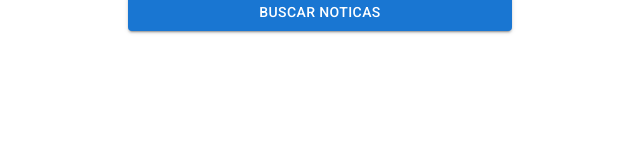
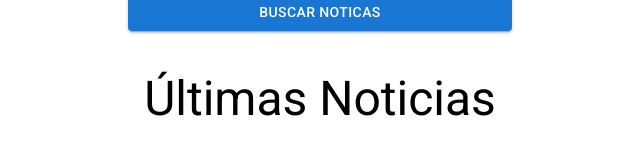
Before and after one commit to angela-001-g/noticias-api, a React (Vite) app in the folder noticiasapi/: page / in a window 1280 px wide. Shown: the part 214-368 px from the top of the page, without its empty margins (320-960 px from the left). Built offline with nearby package versions, Linux system fonts and the light colour scheme; no server answers.

Commit message:
creando el componente de listado de noticias

```diff
--- a/noticiasapi/src/App.jsx
+++ b/noticiasapi/src/App.jsx
@@ -1,5 +1,6 @@
 import { Container, Grid, Typography } from '@mui/material';
 import Formulario from './components/Formulario';
+import ListadoNoticias from './components/ListadoNoticias';
 import { NoticiasProvider } from './context/NoticiasProvider';
 
 function App() {
@@ -24,6 +25,8 @@
           </Grid>
         </Grid>
 
+        <ListadoNoticias/>
+
       </Container>
     </NoticiasProvider>
   )
--- /dev/null
+++ b/noticiasapi/src/components/ListadoNoticias.jsx
@@ -0,0 +1,33 @@
+import Grid from '@mui/material/Grid'
+import Typography from '@mui/material/Typography'
+import useNoticias from '../hooks/useNoticias'
+import Noticia from './Noticia'
+
+function ListadoNoticias() {
+
+    const { noticias } = useNoticias()
+    console.log(noticias)
+
+  return (
+    <>
+        <Typography
+            textAlign='center'
+            marginY={5}
+            variant='h3'
+            component={'h2'}
+        >
+            Últimas Noticias
+        </Typography>
+        <Grid>
+            {noticias.map(noticia => (
+                <Noticia
+                    key={noticia.url}
+                    noticia={noticia}
+                />
+            ))}
+        </Grid>
+    </>
+  )
+}
+
+export default ListadoNoticias
--- /dev/null
+++ b/noticiasapi/src/components/Noticia.jsx
@@ -0,0 +1,14 @@
+/* eslint-disable react/prop-types */
+
+
+function Noticia({noticia}) {
+
+    console.log(noticia)
+  return (
+    <div>
+        Noticia
+    </div>
+  )
+}
+
+export default Noticia
--- a/noticiasapi/src/context/NoticiasProvider.jsx
+++ b/noticiasapi/src/context/NoticiasProvider.jsx
@@ -30,7 +30,8 @@
         <NoticiasContext.Provider
             value={{
                 categoria,
-                handleChangeCategoria
+                handleChangeCategoria,
+                noticias
             }}
         >
             {children}
```
